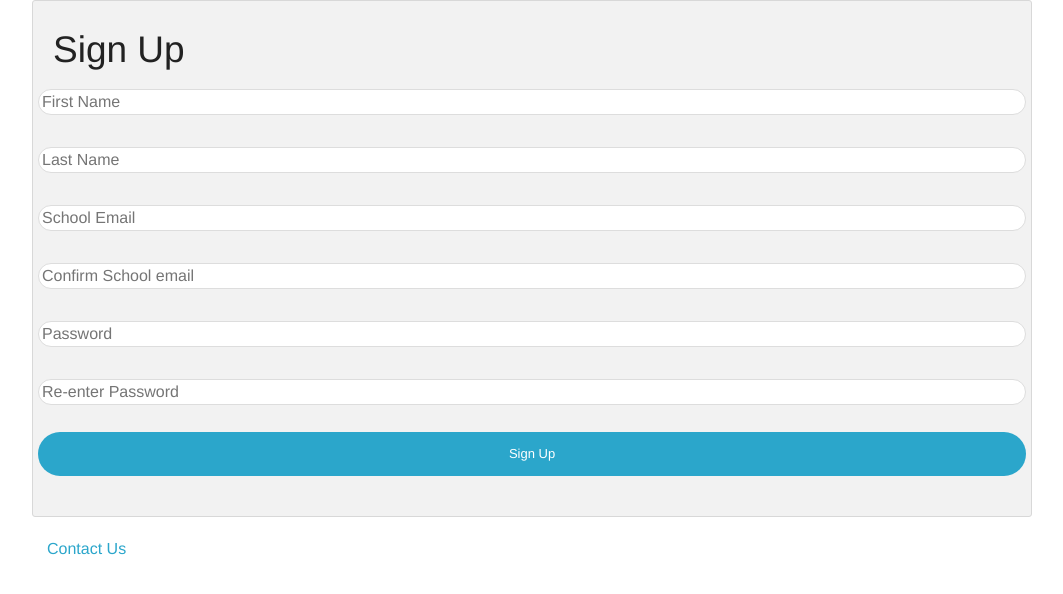
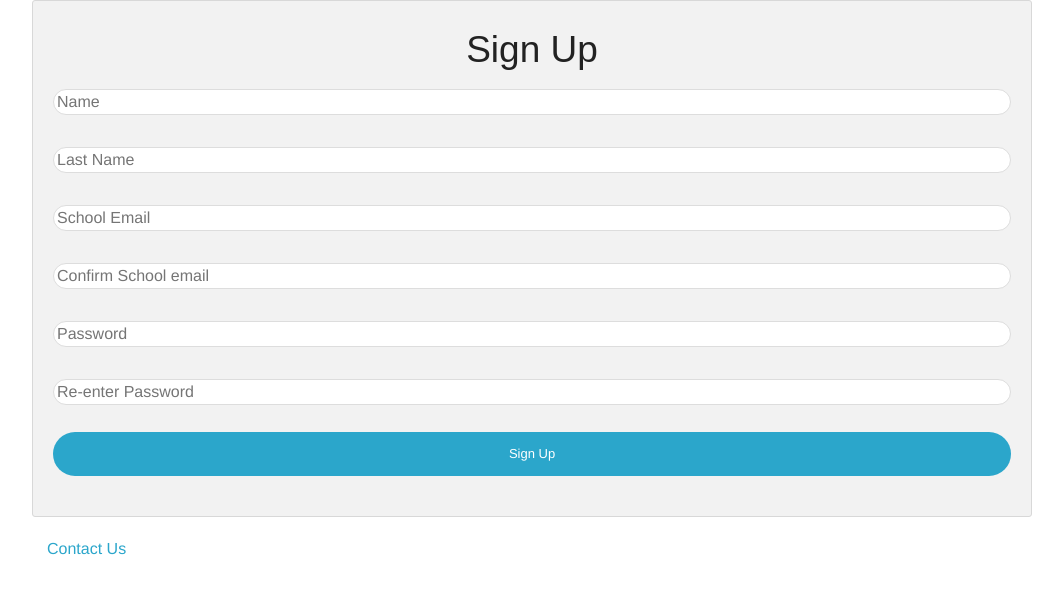
Before and after one commit to neoprez/adschool, a PHP site: page /signup.php in a window 1280 px wide. Shown: the part 168-762 px from the top of the page, without its empty margins (108-1171 px from the left). Run offline with PHP 8.4, Linux system fonts and the light colour scheme.

Commit message:
made changes to the css

```diff
--- a/signup.php
+++ b/signup.php
@@ -2,6 +2,7 @@
 
 
 <div class="row center newpanel">
+	<div class="large-12 columns ">
 <h2> Sign Up</h2>
 
 <form>
@@ -10,7 +11,7 @@
 
 <div class="row center">
 <label>
-    <input class="large-12 columns round" type="text" placeholder="First Name" />
+    <input class="large-12 columns round" type="text" placeholder="Name" />
  </label>
  </div>
  <br>
@@ -59,6 +60,7 @@
 
 
 
+      				</div>
 
     			</div>
  		</div>
--- a/styles.css
+++ b/styles.css
@@ -6,9 +6,17 @@
      margin: 0px auto;
      max-width: 62.5em;
      width: 100%;
+    }
 
 
-}
+ h2 {
+ font-family: "Arial", "Times New Roman";
+ text-align: center;
+ }
+
+
+
+
 
 .center {
 margin: 0 auto;
@@ -21,7 +29,7 @@ border-radius: 70px;
 }
 
 
-input[type=text], textarea {
+input[type=text]{
   -webkit-transition: all 0.30s ease-in-out;
   -moz-transition: all 0.30s ease-in-out;
   -ms-transition: all 0.30s ease-in-out;
@@ -32,7 +40,7 @@ input[type=text], textarea {
   border: 1px solid #DDDDDD;
 }
 
-input[type=text]:focus, textarea:focus {
+input[type=text]:focus{
   box-shadow: 0 0 5px rgba(81, 203, 238, 1);
   padding: 3px 0px 3px 3px;
   margin: 5px 1px 3px 0px;
```
